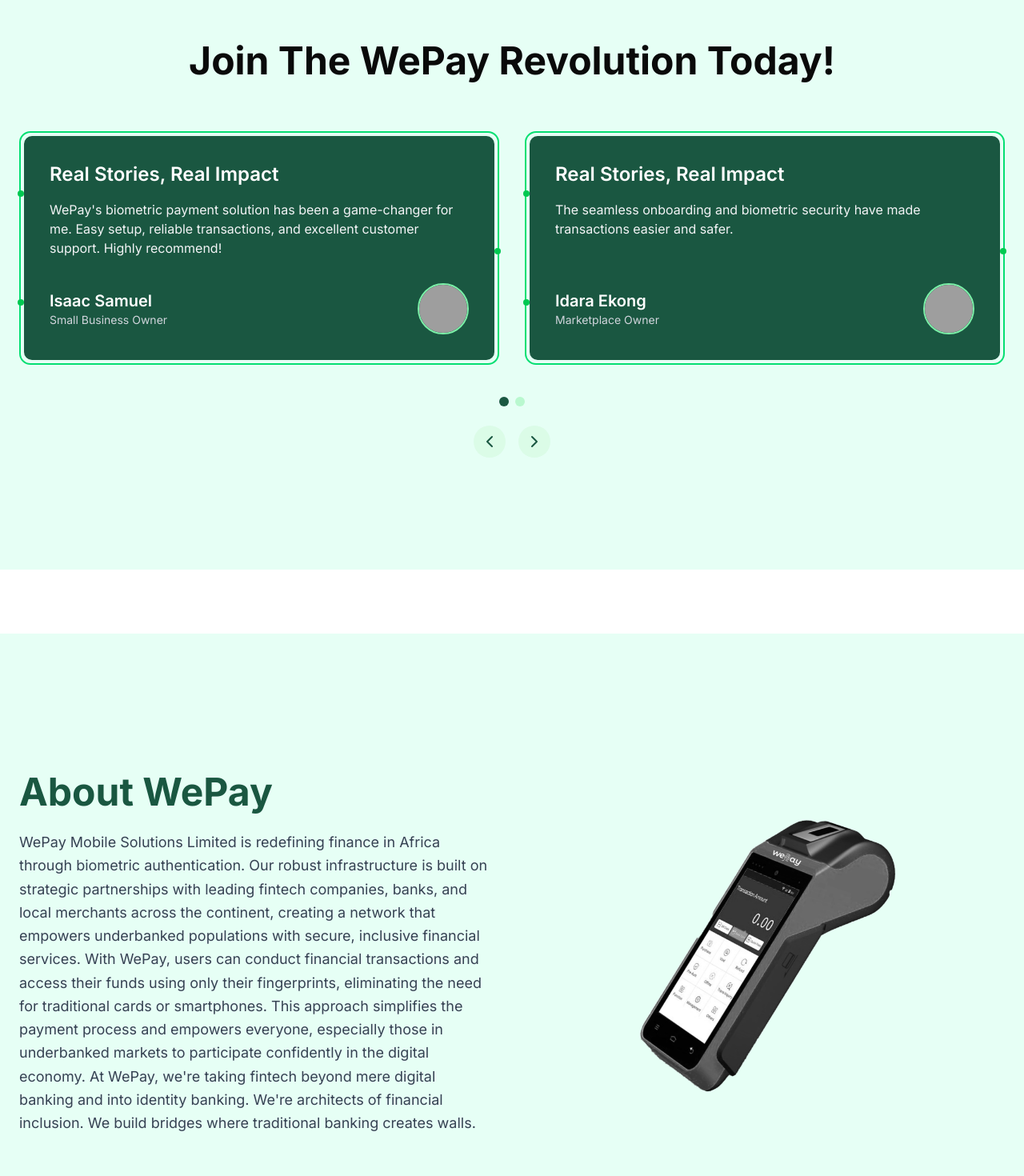
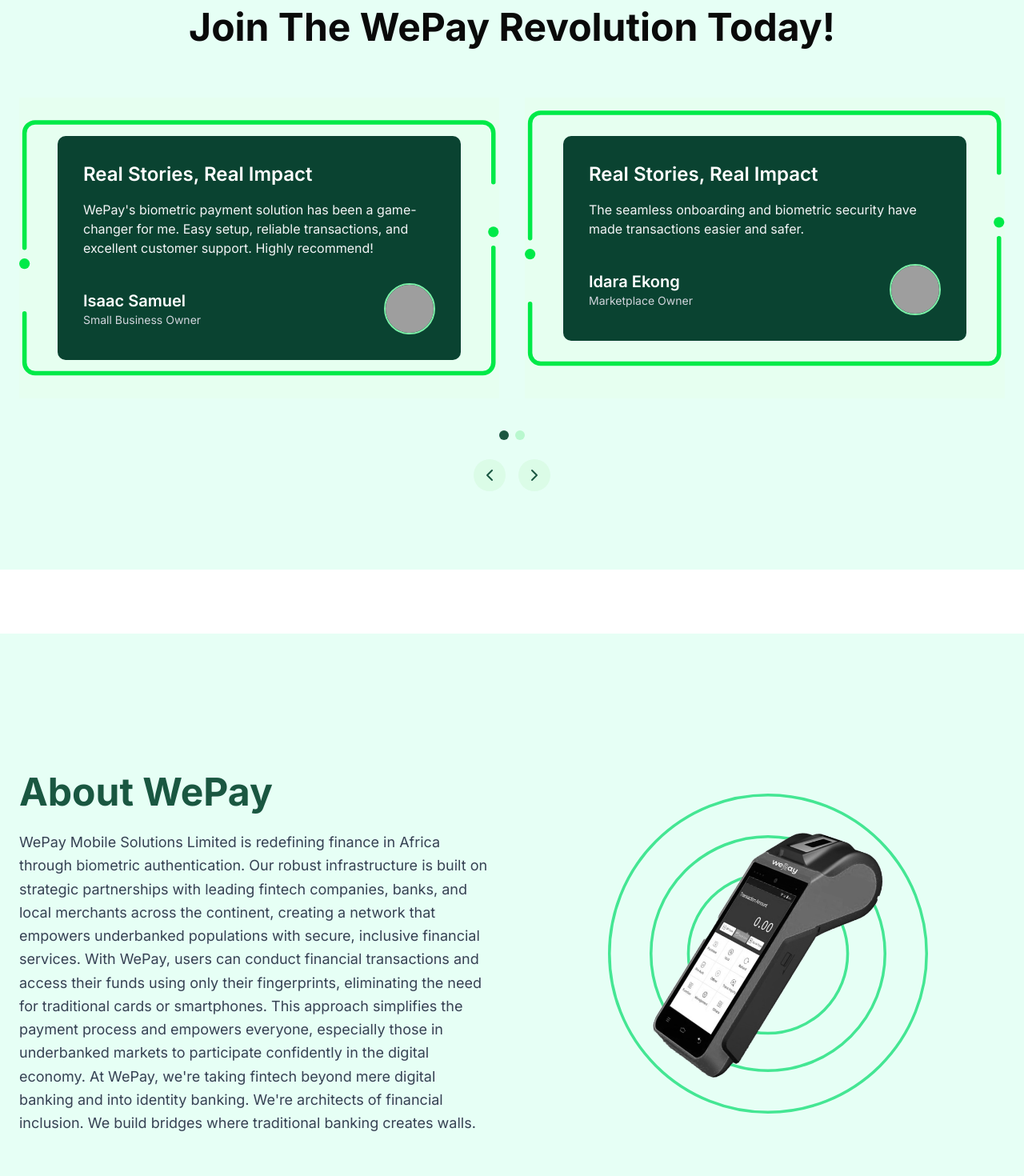
Before and after one commit to Rufai-Ahmed/gov, a Next.js app: page / in a window 1280 px wide. Shown: the part 3240-4710 px from the top of the page at 80% size. Built offline with nearby package versions, Linux system fonts and the light colour scheme; grey boxes are pictures that could not be loaded.

Commit message:
feat: fix

```diff
--- a/components/sections/about/AboutWepay.tsx
+++ b/components/sections/about/AboutWepay.tsx
@@ -1,6 +1,5 @@
 "use client";
 import { useTheme } from "next-themes";
-
 import Image from "next/image";
 
 const AboutWepay = () => {
@@ -49,17 +48,28 @@
           )}
         </div>
 
-        <div className="relative flex justify-center">
-          {/* <div className="absolute w-[350px] h-[350px] rounded-full border-2 border-green-400 dark:border-green-600 opacity-50"></div>
-          <div className="absolute w-[450px] h-[450px] rounded-full border-2 border-green-400 dark:border-green-600 opacity-30"></div> */}
+        <div className="relative flex justify-center items-center h-[500px]">
+          {/* Circles & POS Container */}
+          <div className="relative w-[450px] h-[450px] flex justify-center items-center">
+            {/* Circles */}
+            <Image
+              src="/images/circle.svg"
+              alt="Decorative circles"
+              width={400}
+              height={400}
+              className="absolute object-contain"
+            />
 
+            {/* POS Device */}
             <Image
               src="/images/image.png"
               width={500}
               height={500}
-            alt="Description"
+              alt="WePay POS Terminal"
               quality={100}
+              className="relative z-10 object-contain"
             />
+          </div>
         </div>
       </div>
     </div>
--- a/components/sections/joinWepay/testimonial-card.tsx
+++ b/components/sections/joinWepay/testimonial-card.tsx
@@ -1,5 +1,7 @@
+/* eslint-disable @next/next/no-img-element */
 import type React from "react";
 import type { Testimonial } from "./testimonial";
+import Image from "next/image";
 
 interface TestimonialCardProps {
   testimonial: Testimonial;
@@ -7,28 +9,47 @@
 
 const TestimonialCard: React.FC<TestimonialCardProps> = ({ testimonial }) => {
   return (
-    <div className="relative rounded-xl border-2 border-green-400 p-1">
-      <div className="absolute -left-1 top-1/4 w-2 h-2 bg-green-500 rounded-full" />
-      <div className="absolute -right-1 top-1/2 w-2 h-2 bg-green-500 rounded-full" />
-      <div className="absolute -left-1 bottom-1/4 w-2 h-2 bg-green-500 rounded-full" />
+    <div
+      className="relative w-full max-w-full sm:max-w-xl md:max-w-2xl lg:max-w-3xl mx-auto"
+      style={{ background: "#e6fff0" }}
+    >
+      <div className="relative p-4 sm:p-6 md:p-8">
+        <div className="absolute inset-0 w-full h-full">
+          <Image
+            src="/images/border.svg"
+            alt="Decorative border"
+            fill
+            className="object-contain"
+            priority
+          />
+        </div>
 
-      <div className="bg-[#1a5741] text-white p-8 rounded-lg h-full flex flex-col">
-        <h2 className="text-2xl font-semibold mb-4">
+        <div className="relative bg-[#0a4331] text-white p-4 sm:p-6 md:p-8 rounded-lg h-full flex flex-col m-2 sm:m-3 md:m-4">
+          <h2 className="text-xl sm:text-2xl font-semibold mb-2 sm:mb-4">
             Real Stories, Real Impact
           </h2>
-        <p className="text-gray-100 mb-8 flex-grow">{testimonial.content}</p>
+          <p className="text-gray-100 mb-4 sm:mb-6 md:mb-8 flex-grow text-sm sm:text-base">
+            {testimonial.content}
+          </p>
 
-        <div className="flex items-center justify-between mt-auto">
+          <div className="flex flex-col sm:flex-row items-start sm:items-center justify-between mt-auto gap-4">
             <div>
-            <h3 className="font-semibold text-xl">{testimonial.name}</h3>
-            <p className="text-gray-300 text-sm">{testimonial.title}</p>
+              <h3 className="font-semibold text-lg sm:text-xl">
+                {testimonial.name}
+              </h3>
+              <p className="text-gray-300 text-xs sm:text-sm">
+                {testimonial.title}
+              </p>
             </div>
-          <div className="w-16 h-16 rounded-full overflow-hidden border-2 border-green-300">
+            <div className="w-12 h-12 sm:w-16 sm:h-16 rounded-full overflow-hidden border-2 border-green-300 self-end sm:self-auto">
               <img
-              src={testimonial.avatar || "/placeholder.svg"}
+                src={
+                  testimonial.avatar || "/placeholder.svg?height=64&width=64"
+                }
                 alt={testimonial.name}
                 className="w-full h-full object-cover"
               />
+            </div>
           </div>
         </div>
       </div>
```
Also changed, not shown: public/images/border.svg (added), public/images/circle.svg (added). Lines whose indentation alone changed are shown as unchanged.
